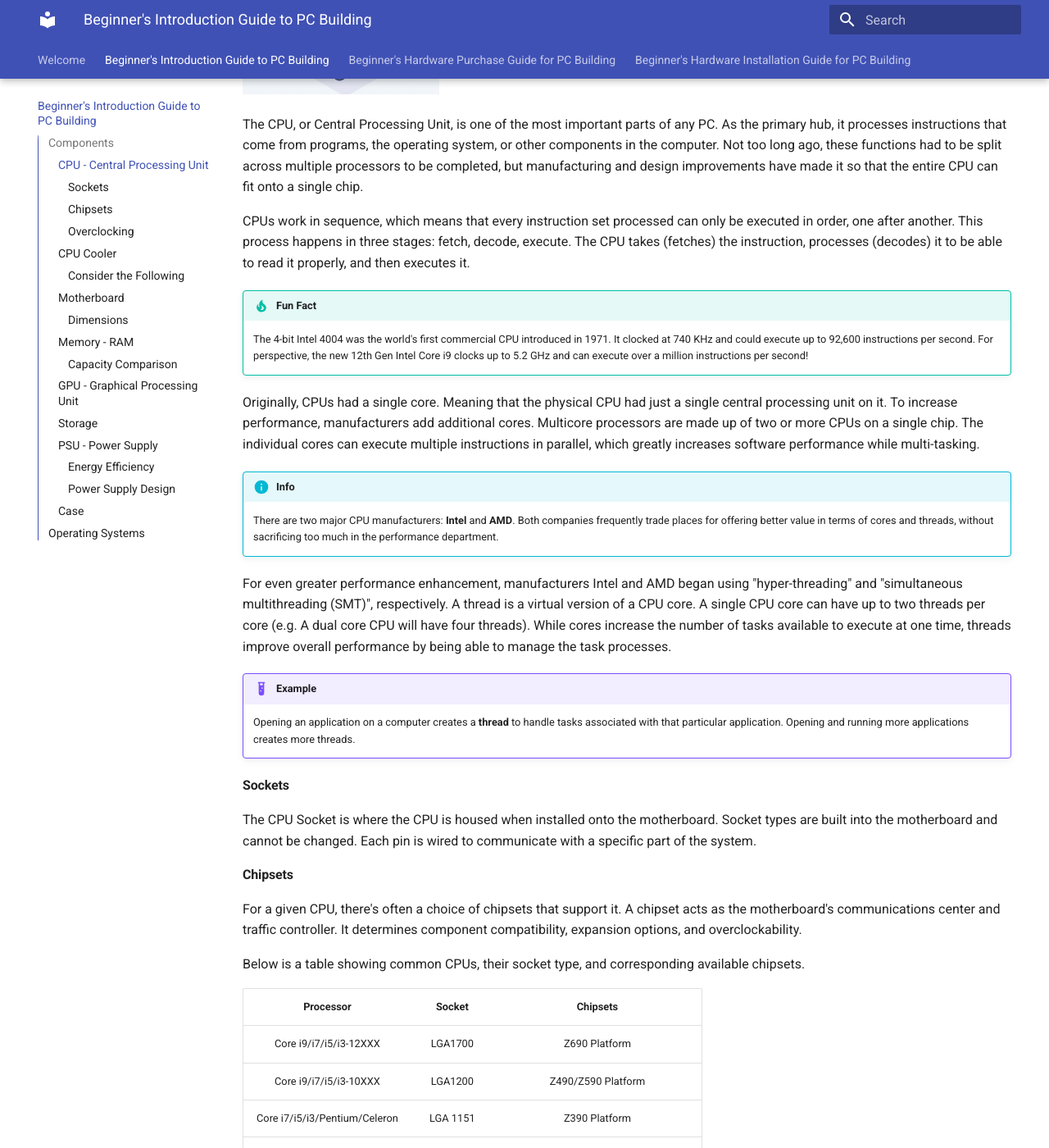
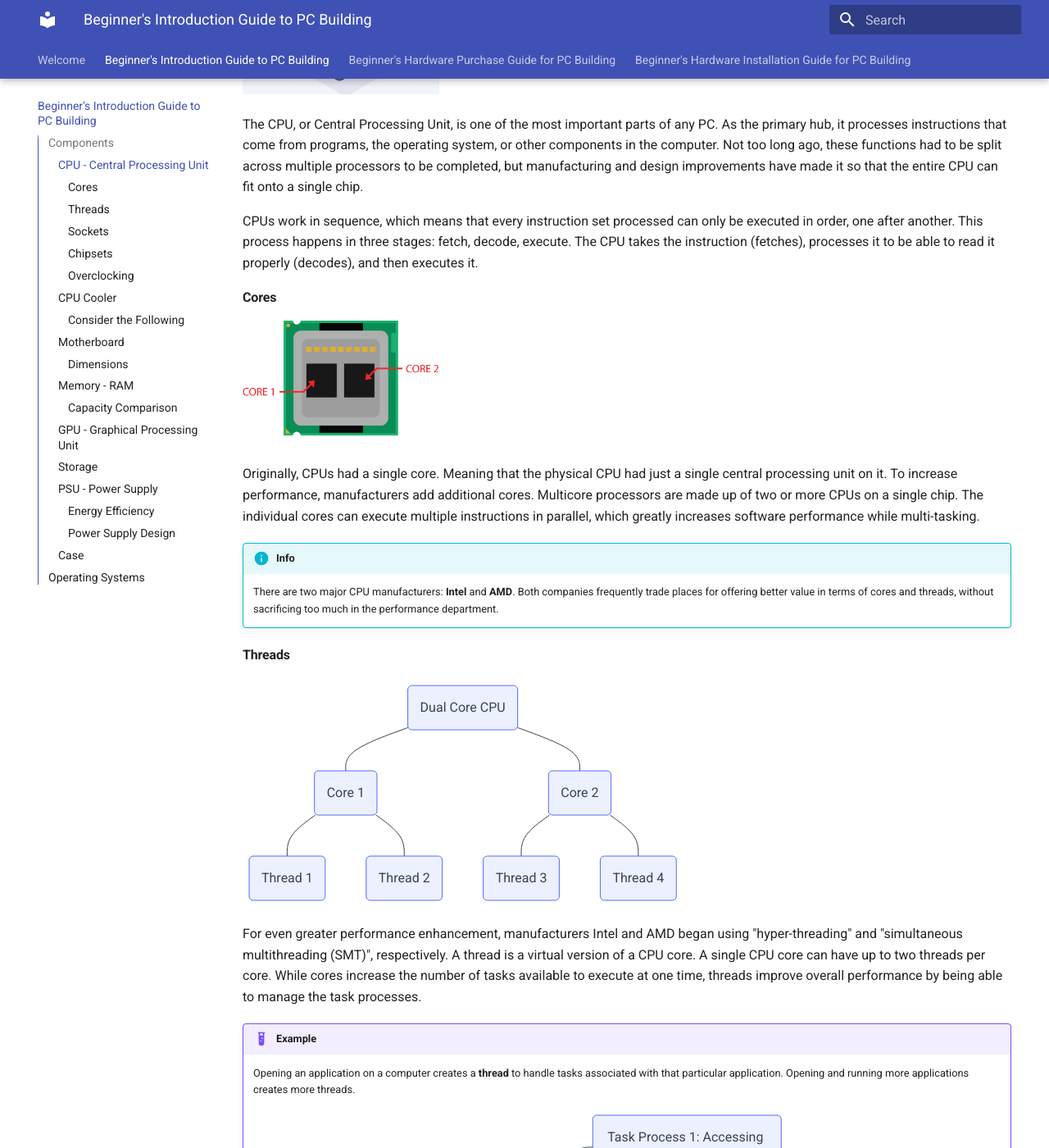
Before and after one commit to mlee1423/mkdocs-test, an MkDocs documentation site: the page built from docs/1-pc.md, in a window 1280 px wide and 1400 px high, scrolled down 743 px. Shown: the whole window at 82% size. Built offline with MkDocs 1.6.1 and Material for MkDocs 9.7.7, drawn with Linux system fonts in a browser that asks for light colours; some of the changed text lies outside the part shown.

Commit message:
updated text and added diagrams

````diff
--- a/docs/1-pc.md
+++ b/docs/1-pc.md
@@ -17,21 +17,46 @@ Inside the case of every computer is the following:
 
 The CPU, or Central Processing Unit, is one of the most important parts of any PC. As the primary hub, it processes instructions that come from programs, the operating system, or other components in the computer. Not too long ago, these functions had to be split across multiple processors to be completed, but manufacturing and design improvements have made it so that the entire CPU can fit onto a single chip.
 
-CPUs work in sequence, which means that every instruction set processed can only be executed in order, one after another. This process happens in three stages: fetch, decode, execute. The CPU takes (fetches) the instruction, processes (decodes) it to be able to read it properly, and then executes it.
+CPUs work in sequence, which means that every instruction set processed can only be executed in order, one after another. This process happens in three stages: fetch, decode, execute. The CPU takes the instruction (fetches), processes it to be able to read it properly (decodes), and then executes it.
 
-!!! tip "Fun Fact"
-    The 4-bit Intel 4004 was the world's first commercial CPU introduced in 1971. It clocked at 740 KHz and could execute up to 92,600 instructions per second. For perspective, the new 12th Gen Intel Core i9 clocks up to 5.2 GHz and can execute over a million instructions per second!
+#### Cores
+![cpucore](./assets/images/cpu core.png){: style="width:15em"}
 
 Originally, CPUs had a single core. Meaning that the physical CPU had just a single central processing unit on it. To increase performance, manufacturers add additional cores. Multicore processors are made up of two or more CPUs on a single chip. The individual cores can execute multiple instructions in parallel, which greatly increases software performance while multi-tasking.
 
 !!! info
     There are two major CPU manufacturers: **Intel** and **AMD**. Both companies frequently trade places for offering better value in terms of cores and threads, without sacrificing too much in the performance department.
 
-For even greater performance enhancement, manufacturers Intel and AMD began using "hyper-threading" and "simultaneous multithreading (SMT)", respectively. A thread is a virtual version of a CPU core. A single CPU core can have up to two threads per core (e.g. A dual core CPU will have four threads). While cores increase the number of tasks available to execute at one time, threads improve overall performance by being able to manage the task processes.
+#### Threads
+
+``` mermaid
+graph TD
+A(Dual Core CPU) --- B(Core 1);
+A --- C(Core 2);
+B --- D(Thread 1);
+B --- E(Thread 2);
+C --- F(Thread 3);
+C --- G(Thread 4);
+```
+For even greater performance enhancement, manufacturers Intel and AMD began using "hyper-threading" and "simultaneous multithreading (SMT)", respectively. A thread is a virtual version of a CPU core. A single CPU core can have up to two threads per core. While cores increase the number of tasks available to execute at one time, threads improve overall performance by being able to manage the task processes.
+
+
 
 !!! example
     Opening an application on a computer creates a **thread** to handle tasks associated with that particular application. Opening and running more applications creates more threads.
 
+    ``` mermaid
+    graph LR
+    A(Core 1) --- B(Execution Thread 1: Open Chrome Web Browser Application);
+    A --- C(Execution Thread 2: Open Spotify Application);
+    B --- D(Task Process 1: Accessing Home Page);
+    B --- E(Task Process 2: Typing Web Address);
+    B --- F(Task Process 3: Loading Web Page);
+    C --- G(Task Process 1:  Searching for Artist);
+    C --- H(Task Process 2:  Selecting Album);
+    C --- I(Task Process 3:  Playing Song);
+
+    ```
 
 #### Sockets
 The CPU Socket is where the CPU is housed when installed onto the motherboard. Socket types are built into the motherboard and cannot be changed. Each pin is wired to communicate with a specific part of the system.
@@ -56,7 +81,6 @@ Below is a table showing common CPUs, their socket type, and corresponding avail
 #### Overclocking
 In order to overclock a processor, the user intentionally increases the CPU operation frequency above the original stock specifications. Because the processor's frequency heavily impacts the effective computational speed of the CPU, the ultimate goal is to increase the frequency of the CPU in order to achieve faster performance.
 
-
 ### CPU Cooler
 ![cpufan](./assets/images/cpu fan.png){: style="width:15em"}
 
@@ -77,7 +101,10 @@ Coolers can be classified in terms of heat dissipation medium into two types: li
 ### Motherboard
 ![mb](./assets/images/mb.png){: style="width:15em"}
 
-The motherboard, also called the mainboard, links all the components of the computer, connecting the processor, memory modules, graphics and expansion cards, hard drives, and connections to the network, keyboard, mouse, and more.
+The motherboard, also called the mainboard, is a Printed Circuit Board (PCB) that holds and allows communication between the components of a computer. This includes the processor, memory, graphics card, hard drive, as well as any specialty expansion cards. The motherboard also contains the computer's main I/O ports that connect the attached components to peripherals like the keyboard, mouse, webcams, speakers and more.
+
+!!! info
+    The motherboard may have HDMI, DisplayPort, DVI or VGA ports driven by the integrated graphics GPU inside some processors.
 
 #### Dimensions
 Common motherboard sizes include:
@@ -104,7 +127,10 @@ Random Access Memory (RAM) is used to load and run applications, respond to comm
 ### GPU - Graphical Processing Unit
 ![gpu](./assets/images/gpu.png){: style="width:20em"}
 
-A GPU, or graphics card, is an expansion card that fits into the PCIe slot on the motherboard. It handles complex graphical instructions, computing images, textures and objects, and sends the result to one or more monitors. The motherboard may have HDMI, DisplayPort, or older DVI or VGA ports, driven by the integrated graphics GPU inside some processors.
+A GPU, or graphics card, is an expansion card that fits into the PCI-e slot on the motherboard. It handles complex graphical instructions, computing images, textures and objects, and sends the result to one or more monitors.
+
+!!! tip
+    A common mistake first-time PC builders make is not connecting the monitor of choice to the GPU's I/O ports and instead connecting it to the motherboard's I/O ports.
 
 ### Storage
 ![ssd](./assets/images/ssd.png){: style="width:10em"}
@@ -125,10 +151,8 @@ Power supply is important when building a PC, as it converts AC power into DC po
 #### Energy Efficiency
 The 80 Plus certification program for power supply units offers 80 Plus, 80 Plus Bronze, 80 Plus Silver, 80 Plus Gold, 80 Plus Platinum and 80 Plus Titanium certification levels. The most efficient (and most expensive) Titanium tier offers more than 90% energy efficiency.
 
-The 80 plus bronze, silver, gold, platinum and titanium ratings have 2 to 3 percent efficiency gains between tiers, starting with bronze at 82 percent, and titanium having 92% efficiency, though that comes with a price. Modular power supplies can reduce cable clutter in the PC case, and can make wiring components and cable management easier. And note that CPU and PCI 6+2 connectors may look the same, but they won't fit each other's sockets.
-
 #### Power Supply Design
-Below is a table covering the different pros and cons between the three PSU design types on the market.
+There are three types of PSUs on the market: Full Modular, Semi Modular, and Non Modular. Below is a table covering the different pros and cons between them.
 
 | | Full Modular| Semi Modular | Non Modular|
 |----|----|----|----|
@@ -142,24 +166,25 @@ Below is a table covering the different pros and cons between the three PSU desi
     If a motherboard that supports overclocking is purchased, it may require dual ATX 8 pin or 8+4 pin for the CPU. Check to make sure the selected power supply has them.
 
 ### Case
-![case](./assets/images/case.png){: style="width:10em"}
+![case](./assets/images/case.png){: style="width:9em"}
 
 Selecting a case can be done mostly to personal taste, but there are a few factors to keep in mind.
 
-- The case needs to have good air flow, so there should be lots of fan mounting spots. Also look for wide openings at the front for air to enter, and having them filtered will help keep dust out of the case.
+- The case needs to have good air flow, so there should be lots of fan mounting spots. Look for wide openings at the front for air to enter, and having them filtered will help keep dust out of the case.
 - Check what size motherboard the case will accept, most motherboards are ATX sized and won't fit in smaller cases.
-- Check the length of GPU the case accepts, as newer graphics cards can reach 27-33cm in length. Fourth, check the case for mounting spots for all storage devices.
+- Check the length of GPU the case accepts, as newer graphics cards can reach 27-33cm in length.
+- Check the case for mounting spots for all storage devices.
 - For air cooling, check the case's maximum CPU cooling height in millimeters, having at least a few mm more than the height of the actual cooler.
-- For liquid cooling, the radiator needs a spot to mount to the case, so check for 240 or 360mm rad mounting locations at the front or the top. The top is the recommended location for keeping the inside of the case cool as the rad will exhaust directly outside the case.
+- For liquid cooling, the radiator needs a spot to mount to the case, so check for 240 or 360mm radiator mounting locations at the front or the top. The top is the recommended location for keeping the inside of the case cool as the radiator will exhaust directly outside the case.
 
     !!! danger
-        **Never** mount the rad at the bottom of the case. The pump should never be at the very top of a liquid loop as the small amount of air in the loop will want to pool there, reducing the efficiency of the CPU cold-plate and pump.
+        **Never** mount the radiator to the bottom of the case. The pump should never be at the very top of a liquid loop as the small amount of air in the loop will want to pool there, reducing the efficiency of the CPU cold-plate and pump.
 
-- Tempered glass panels show off the internals but add considerable weight, and care must be taken when transporting and after installation, being careful not to torque fasteners too tightly on the glass as over time this can cause it to shatter.
+- Tempered glass panels show off the internals but add considerable weight, and care must be taken when transporting and after installation. Be cautious not to torque fasteners too tightly on the glass as over time this can cause it to shatter.
 
 ## Operating Systems
 An operating system is considered to be the backbone of any system. Without an operating system, the user and system cannot interact. The three most universally used operating systems are: Windows, MacOS, and Linux.
 
 - **Windows** is developed by Microsoft and is comparatively the most accessible operating system on the market.
 - **MacOS** is developed by Apple for their Macintosh systems and is geared towards users that want performance fused with simplicity.
-- **Linux** is a free, open-source family of operating systems initially developed by Linus Torvalds and later added onto by the GNU Project and the Linux community. It is mainly used by enthusiasts and companies that run servers and applications with the need of high security and no downtime.
+- **Linux** is a free, open-source family of operating systems initially developed by Linus Torvalds and currently updated by the GNU Project and the Linux community. It is mainly used by enthusiasts and companies that run servers and applications with the need of high security and no downtime.
--- a/mkdocs.yml
+++ b/mkdocs.yml
@@ -26,4 +26,8 @@ markdown_extensions:
   - md_in_html
   - admonition
   - codehilite
-  - pymdownx.superfences
+  - pymdownx.superfences:
+      custom_fences:
+        - name: mermaid
+          class: mermaid
+          format: !!python/name:pymdownx.superfences.fence_code_format
````
Also changed, not shown: other parts of docs/1-pc.md (+1 -5 lines), docs/assets/images/cpu core.png (added), site/1-pc/index.html, site/assets/images/cpu core.png (added), site/search/search_index.json, site/sitemap.xml, 1 other file.
